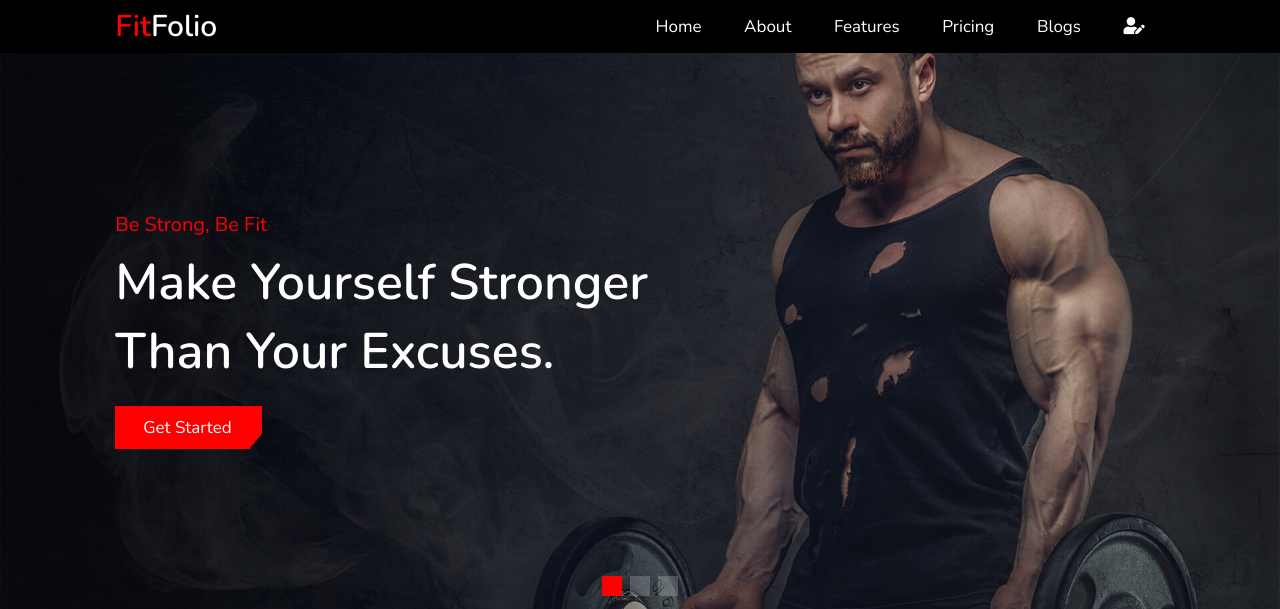
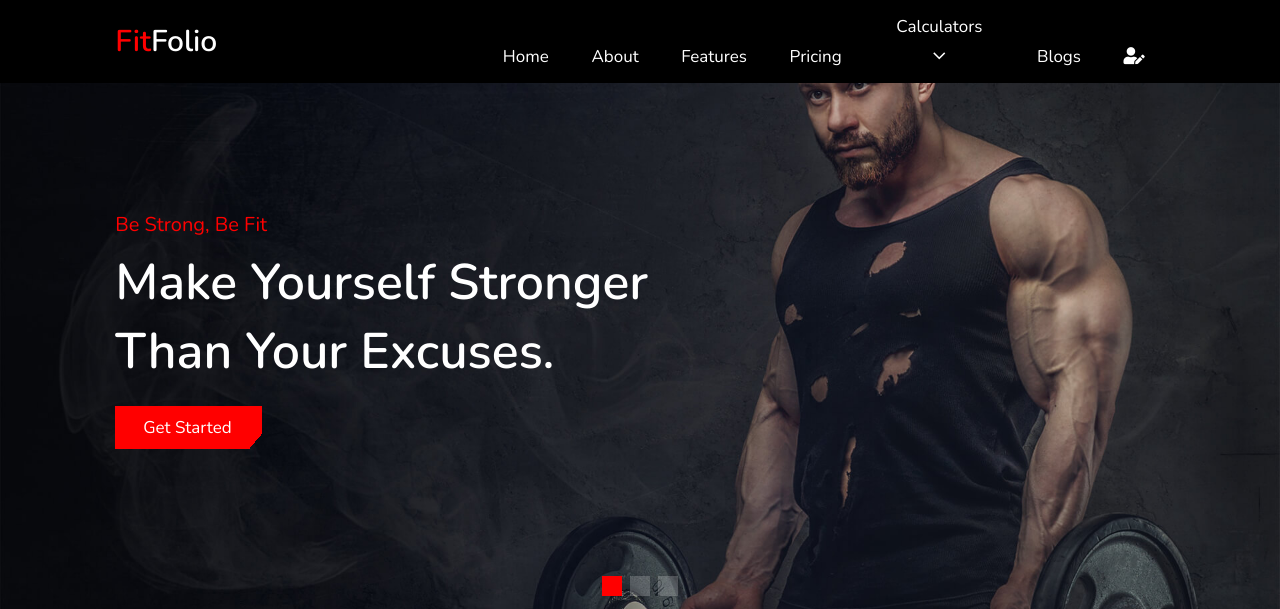
Before and after one commit to Snehil-Shah/FitFolio, a PHP site: page /HTML/home2.html in a window 1280 px wide. Shown: the top 609 px of the page. Run offline with PHP 8.4, Linux system fonts and the light colour scheme.

Commit message:
smol bugs

```diff
--- a/CSS/home.css
+++ b/CSS/home.css
@@ -132,6 +132,8 @@ input{
   'opsz' 48;
   position: relative;
   top: 6px;
+  padding: 0;
+  margin: 0;
 }
 
 .calc-dropdown{
--- a/CSS/home2.css
+++ b/CSS/home2.css
@@ -124,6 +124,41 @@ input{
   color: #fff;
 }
 
+.material-symbols-outlined {
+  font-variation-settings:
+  'FILL' 0,
+  'wght' 400,
+  'GRAD' 0,
+  'opsz' 48;
+  position: relative;
+  top: 6px;
+  padding: 0;
+  margin: 0;
+}
+
+.calc-dropdown{
+  display: inline-block;
+  margin: 0;
+  padding: 0;
+  position: relative;
+}
+
+.calc-list{
+  display: none;
+  position: absolute;
+  background: #000;
+}
+
+.calc-dropdown:hover .calc-list{
+  display: block;
+  width: 100%;
+  text-align: center;
+}
+
+.calc-list a{
+  width: 100%;
+}
+
 #login-topright{
   position: relative;
   border: white 2px solid;
@@ -157,7 +192,7 @@ input{
   left: 50%;
   transform: translate(-50%,-50%);
   width: 30%;
-  height: 54%;
+  height: 55%;
   padding: 50px;
   z-index: 3;
   font-size: 1.5rem;
@@ -179,7 +214,7 @@ input{
 .wrapper.active-popup{
   transform: scale(1);
   translate: -50% -50%;
-  height: 54%;
+  height: 55%;
   transition: height .2s ease, transform .5s ease;
 }
 
--- a/HTML/home.html
+++ b/HTML/home.html
@@ -36,7 +36,7 @@
         <a href="#features">features</a>
         <a href="#pricing">pricing</a>
         <div class="calc-dropdown">
-          <a href="#trainers" style="width: 150.1px; text-align: center; transform: translateX(4px);">Calculators<span class="material-symbols-outlined">expand_more</span></a>
+          <a href="#trainers" style="width: 150.1px; text-align: center; padding-left: 2.0039rem;">Calculators<span class="material-symbols-outlined">expand_more</span></a>
             <div class="calc-list">
                 <a href="Calculators/bmi.html">BMI</a>
                 <a href="Calculators/bmr.html">BMR</a>
--- a/HTML/home2.html
+++ b/HTML/home2.html
@@ -15,11 +15,12 @@
     <!-- custom css file link  -->
     <link rel="stylesheet" href="../CSS/home2.css">
 
+    <!-- drop down arrow google-font link -->
+    <link rel="stylesheet" href="https://fonts.googleapis.com/css2?family=Material+Symbols+Outlined:opsz,wght,FILL,GRAD@20..48,100..700,0..1,-50..200" />
+
+
 </head>
 <body>
-
-
-
 
 <!-- header section starts      -->
 
@@ -29,12 +30,19 @@
 
     <div id="menu-btn" class="fas fa-bars"></div>
 
-
     <nav class="navbar">
         <a href="#home">home</a>
         <a href="#about">about</a>
         <a href="#features">features</a>
         <a href="#pricing">pricing</a>
+        <div class="calc-dropdown">
+            <a href="#trainers" style="width: 150.1px; text-align: center; padding-left: 2.0039rem;">Calculators<span class="material-symbols-outlined">expand_more</span></a>
+              <div class="calc-list">
+                  <a href="Calculators/bmi.html">BMI</a>
+                  <a href="Calculators/bmr.html">BMR</a>
+                  <a href="Calculators/cbc.html">CBC</a>
+              </div>
+          </div>
         <a href="#blogs">blogs</a>
         <a href="#" class="login-topright"><p> <i class="fas fa-user-edit"></i></p></a>
     </nav>
```
